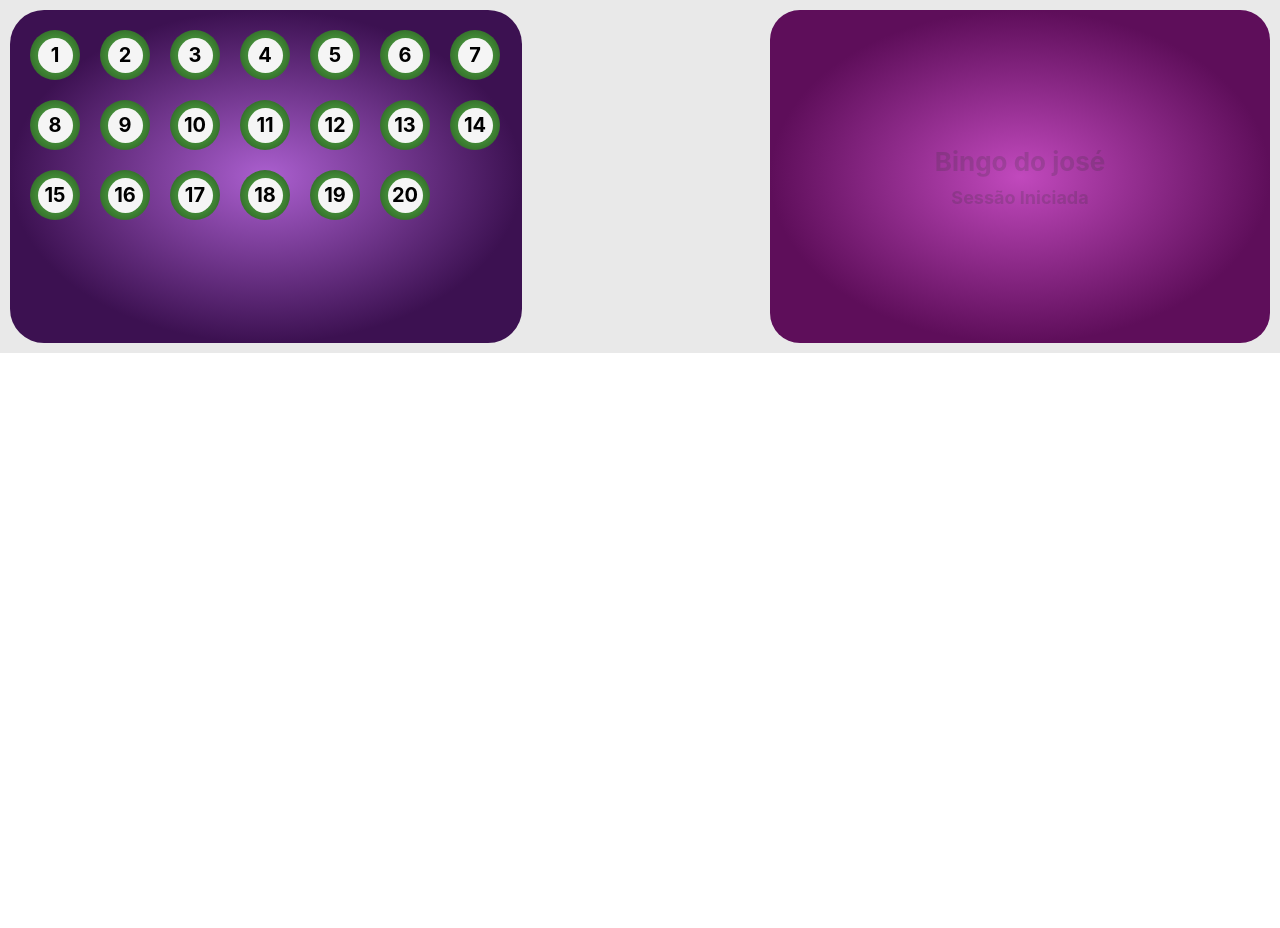
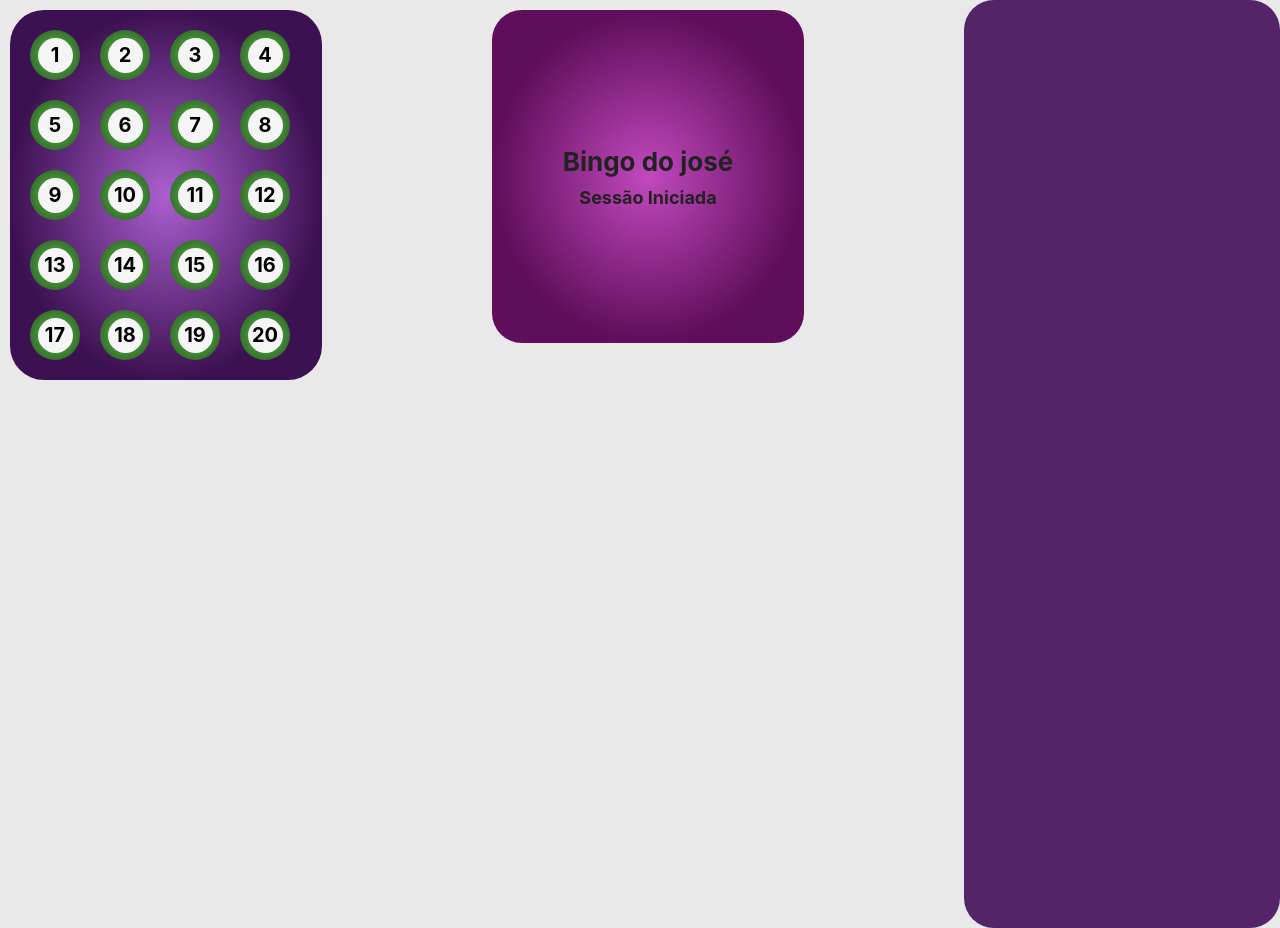
Before and after one commit to Gabriel4420/bingo-ronney, a Next.js app: page /bingo in a window 1280 px wide. Before the commit the page ends 800 px from the top, so only its background shows below. Built offline with nearby package versions, Linux system fonts and the light colour scheme.

Commit message:
fix: :bug: align items in the screen

```diff
--- a/src/ui/components/Atoms/Heading/styles.ts
+++ b/src/ui/components/Atoms/Heading/styles.ts
@@ -11,9 +11,10 @@ export const Background = styled.div<Props>`
   h3,
   h4,
   h5,
-  h6 {
+  h6,
+  p {
     padding: 5px;
-    color: ${(props) => (props.color ? props.color : '#3333')};
+    color: ${(props) => (props.color ? props.color : '#222')};
   }
 
   h1 {
--- a/src/ui/components/Mols/BallsFinished/styles.ts
+++ b/src/ui/components/Mols/BallsFinished/styles.ts
@@ -5,8 +5,8 @@ export const Background = styled.div`
   flex-direction: column;
   background: radial-gradient(50% 50% at 50% 50%, #ab5fcf 0%, #3c1151 100%);
   border-radius: 34px;
-  max-width: 512px;
-  width: 100%;
+  max-width: 312px;
+  width: 80%;
   min-height: 333px;
   height: 100%;
   margin: 10px;
--- /dev/null
+++ b/src/ui/components/Mols/Chat/index.tsx
@@ -0,0 +1,8 @@
+import React from 'react'
+import * as S from './styles'
+
+const Chat: React.FC = () => {
+  return <S.Background></S.Background>
+}
+
+export default Chat
--- /dev/null
+++ b/src/ui/components/Mols/Chat/styles.ts
@@ -0,0 +1,9 @@
+import styled from 'styled-components'
+
+export const Background = styled.aside`
+  width: 316px;
+  height: 928px;
+  z-index: 99;
+  background: #532568;
+  border-radius: 30px;
+`
--- a/src/ui/components/Mols/SessionStatus/styles.ts
+++ b/src/ui/components/Mols/SessionStatus/styles.ts
@@ -7,7 +7,9 @@ export const Background = styled.div`
   justify-content: center;
   background: radial-gradient(50% 50% at 50% 50%, #c149bd 0%, #5e0e5a 100%);
   border-radius: 30px;
-  max-width: 500px;
-  width: 100%;
+  max-width: 312px;
+  width: 80%;
+  min-height: 333px;
+  height: 100%;
   margin: 10px;
 `
--- a/src/ui/components/Mols/index.ts
+++ b/src/ui/components/Mols/index.ts
@@ -1,2 +1,3 @@
 export { default as BallsFinished } from './BallsFinished'
 export { default as SessionStatus } from './SessionStatus'
+export { default as Chat } from './Chat'
--- a/src/ui/pages/Bingo/index.tsx
+++ b/src/ui/pages/Bingo/index.tsx
@@ -1,4 +1,5 @@
-import { BallsFinished, SessionStatus } from '@/ui'
+import { BallsFinished, SessionStatus, Chat } from '@/ui'
+
 import React from 'react'
 import * as S from './styles'
 
@@ -7,6 +8,7 @@ const Bingo: React.FC = () => {
     <S.Background>
       <BallsFinished />
       <SessionStatus />
+      <Chat />
     </S.Background>
   )
 }
```
